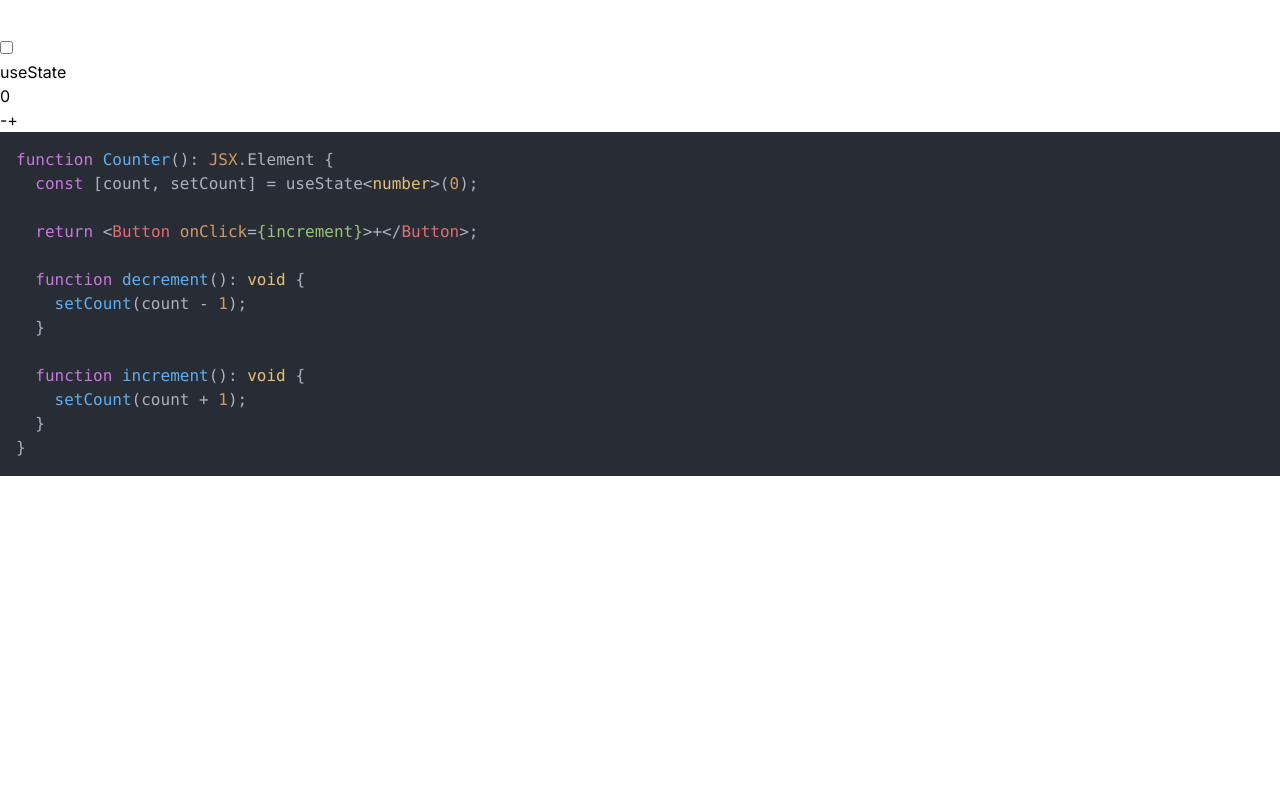
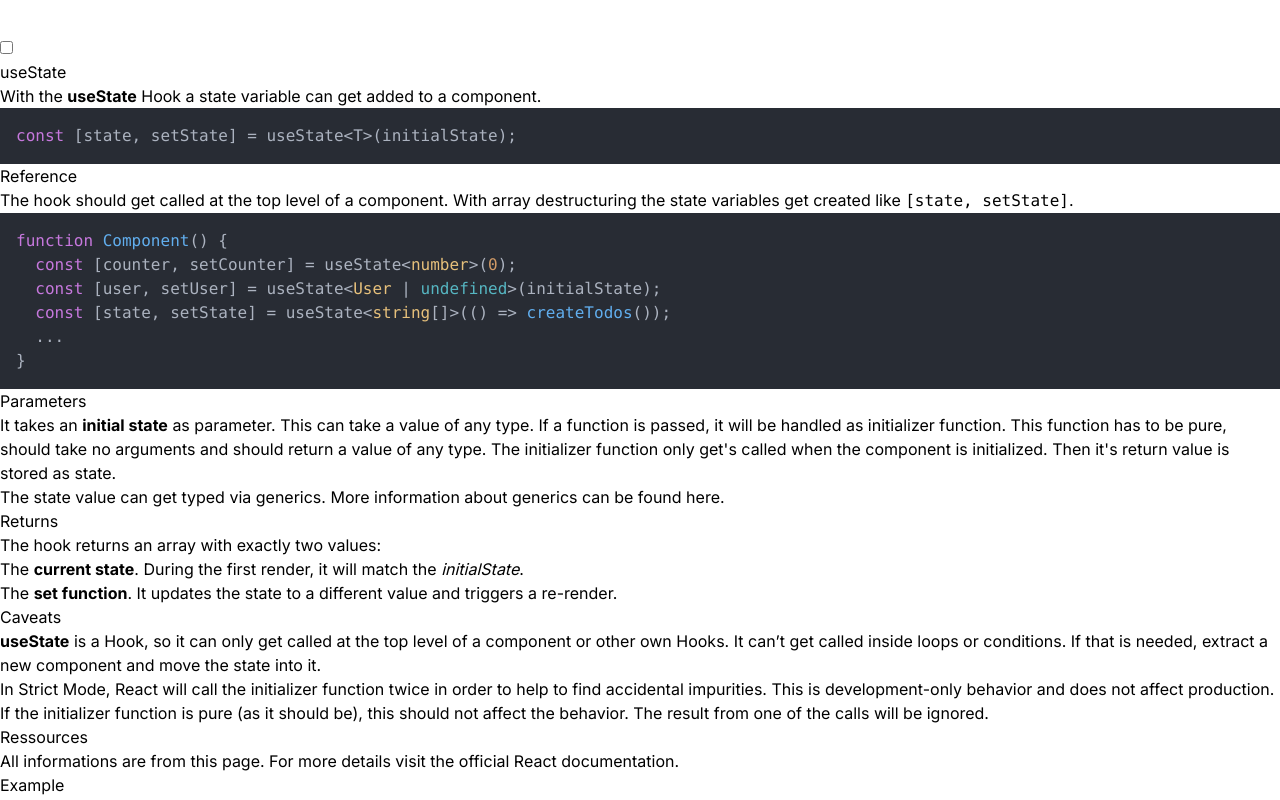
Before and after one commit to arisslin/next-react-playground, a Next.js app: page /react/useState in a window 1280 px wide. Shown: the part 1340-2140 px from the top of the page. Before the commit the page ends 1816 px from the top, so only its background shows below. Built offline with nearby package versions, Linux system fonts and the light colour scheme.

Commit message:
feat: fill usestate route with content

```diff
--- a/src/app/react/useState/page.tsx
+++ b/src/app/react/useState/page.tsx
@@ -4,30 +4,123 @@ import { Button } from '@/components/Button';
 import Heading from '@/components/Heading';
 import { useState } from 'react';
 import { CodeBlock } from '@/components/codeblock/TypeScriptCodeBlock';
+import Paragraph from '@/components/Paragraph';
+import { TextLink } from '@/components/links/TextLink';
+import { InlineCode } from '@/components/InlineCode';
+import { List } from '@/components/List';
 
-const code = `function Counter(): JSX.Element {
+const codeCounter = `function Counter(): JSX.Element {
   const [count, setCount] = useState<number>(0);
 
-  return <Button onClick={increment}>+</Button>;
+  return (
+    <div className='m-auto grid w-36 grid-cols-2 grid-rows-2 gap-4 rounded bg-slate-600 p-4 text-2xl shadow-md dark:bg-slate-300'>
+      <div className='col-span-2 flex items-center justify-center font-bold text-gray-50 dark:text-gray-950'>
+        {count}
+      </div>
+      <Button onClick={decrement} disabled={count === 0}>
+        -
+      </Button>
+      <Button onClick={increment}>+</Button>
+    </div>
+  );
 
   function decrement(): void {
     setCount(count - 1);
   }
 
   function increment(): void {
-    setCount(count + 1);
+  setCount(count + 1);
   }
-}
-`;
+}`;
+
+const codeUseState = 'const [state, setState] = useState<T>(initialState);';
+
+const codeParameters = `function Component() {
+  const [counter, setCounter] = useState<number>(0);
+  const [user, setUser] = useState<User | undefined>(initialState);
+  const [state, setState] = useState<string[]>(() => createTodos());
+  ...
+}`;
 
 export default function UseStatePage(): JSX.Element {
   return (
     <>
       <Heading order={1}>useState</Heading>
+      <Paragraph>
+        With the <b>useState</b> Hook a state variable can get added to a
+        component.
+      </Paragraph>
+      <CodeBlock>{codeUseState}</CodeBlock>
+      <Heading order={2}>Reference</Heading>
+      <Paragraph>
+        The hook should get called at the top level of a component. With array
+        destructuring the state variables get created like{' '}
+        <InlineCode>[state, setState]</InlineCode>.
+      </Paragraph>
+      <CodeBlock>{codeParameters}</CodeBlock>
+      <Heading order={3}>Parameters</Heading>
+      <Paragraph>
+        It takes an <b>initial state</b> as parameter. This can take a value of
+        any type. If a function is passed, it will be handled as initializer
+        function. This function has to be pure, should take no arguments and
+        should return a value of any type. The initializer function only get
+        {"'"}s called when the component is initialized. Then it{"'"}s return
+        value is stored as state.
+      </Paragraph>
+      <Paragraph>
+        The state value can get typed via generics. More information about
+        generics can be found{' '}
+        <TextLink href='https://www.typescriptlang.org/docs/handbook/2/generics.html#generic-types'>
+          here
+        </TextLink>
+        .
+      </Paragraph>
+      <Heading order={3}>Returns</Heading>
+      <Paragraph>The hook returns an array with exactly two values:</Paragraph>
+      <List ordered>
+        <List.Item>
+          The <b>current state</b>. During the first render, it will match the{' '}
+          <i>initialState</i>.
+        </List.Item>
+        <List.Item>
+          The <b>set function</b>. It updates the state to a different value and
+          triggers a re-render.
+        </List.Item>
+      </List>
+      <Heading order={3}>Caveats</Heading>
+      <Paragraph>
+        <b>useState</b> is a Hook, so it can only get called at the top level of
+        a component or other own Hooks. It can’t get called inside loops or
+        conditions. If that is needed, extract a new component and move the
+        state into it.
+      </Paragraph>
+      <Paragraph>
+        In Strict Mode, React will call the initializer function twice in order
+        to{' '}
+        {
+          <TextLink href='https://react.dev/reference/react/useState#my-initializer-or-updater-function-runs-twice'>
+            help to find accidental impurities
+          </TextLink>
+        }
+        . This is development-only behavior and does not affect production. If
+        the initializer function is pure (as it should be), this should not
+        affect the behavior. The result from one of the calls will be ignored.
+      </Paragraph>
+      <Heading order={2}>Ressources</Heading>
+      <Paragraph>
+        All informations are from{' '}
+        {
+          <TextLink href='https://react.dev/reference/react/useState'>
+            this page
+          </TextLink>
+        }
+        . For more details visit the official React documentation.
+      </Paragraph>
+      <Heading order={2}>Example</Heading>
       <section className='container'>
         <Counter />
       </section>
-      <CodeBlock>{code}</CodeBlock>
+      <CodeBlock>{codeCounter}</CodeBlock>
     </>
   );
 }
```
